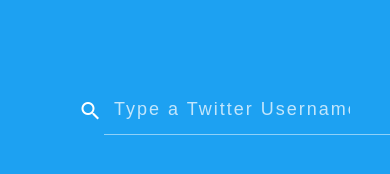
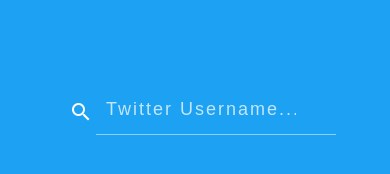
Before and after one commit to GitPaulo/findComms, an Angular app in the folder frontend/: page / in a window 390 px wide. Shown: the part 302-476 px from the top of the page. Built offline with nearby package versions, Linux system fonts and the light colour scheme; what ngx-input-search would draw is missing.

Commit message:
mobile compatibility

```diff
--- a/frontend/src/app/app.component.html
+++ b/frontend/src/app/app.component.html
@@ -10,24 +10,28 @@
   <mat-icon>informational</mat-icon>
 </button>
 <div class="interaction-container">
-  <div cdkTrapFocus [cdkTrapFocusAutoCapture]="true" class="search-box">
-    <label for="search-box"> Search Input </label>
-    <button tabindex="-1" class="btn-search" matSuffix mat-button>
-      <mat-icon>search</mat-icon>
-    </button>
-    <input
-      #searchInput
-      type="text"
-      class="input-search"
-      placeholder="Type a Twitter Username to Search..."
-      (ngxInputSearch)="searchTrigger($event)"
-    />
+  <div class="search-box">
     <mat-spinner
       class="spinner-search"
       *ngIf="loading"
       [diameter]="32"
       [color]="'accent'"
     ></mat-spinner>
+    <div (click)="focusWithDelay($event, 420)" class="search-container">
+      <label for="search-box"> Search Input </label>
+      <button class="btn-search" matSuffix mat-button>
+        <mat-icon>search</mat-icon>
+      </button>
+      <input
+        #searchInput
+        cdkTrapFocus
+        [cdkTrapFocusAutoCapture]="true"
+        type="text"
+        class="input-search"
+        [placeholder]="searchPlaceholder"
+        (ngxInputSearch)="searchTrigger($event)"
+      />
+    </div>
   </div>
   <div class="search-results">
     <ng-container *ngIf="results$ | async as results">
@@ -40,7 +44,7 @@
           <div
             [matTooltip]="getProfile(user)"
             matTooltipPosition="above"
-            matTooltipHideDelay="3000"
+            matTooltipHideDelay="500"
           >
             {{ user.name }}
           </div>
--- a/frontend/src/app/app.component.less
+++ b/frontend/src/app/app.component.less
@@ -28,21 +28,34 @@
 
   .search-box {
     display: flex;
-    flex-direction: row;
-    justify-content: center;
+    flex-direction: column;
     align-items: center;
+    text-align: center;
+    overflow: hidden;
+
+    @main-width: 430px;
 
     label {
       display: none;
     }
 
     .spinner-search {
-      position: relative;
-      left: 50px;
       height: 16px;
+      width: 32px;
+      position: fixed;
+      top: -50px;
+      height: 32px;
     }
 
+    .search-container {
+      display: flex;
+      align-items: center;
+
       .input-search {
+        position: relative;
+        top: 15px;
+        left: -31px;
+        z-index: -1;
         height: 50px;
         width: 50px;
         border-style: none;
@@ -71,9 +84,8 @@
 
       .btn-search {
         position: relative;
-      // hack
-      left: 58.5px;
-      top: -1px;
+        top: 15px;
+        left: 26px;
         width: 50px;
         height: 50px;
         border-style: none;
@@ -94,7 +106,7 @@
       }
 
       .btn-search:focus ~ .input-search {
-      width: 460px;
+        width: @main-width;
         border-radius: 0px;
         background-color: transparent;
         border-bottom: 1px solid rgba(255, 255, 255, 0.678);
@@ -102,12 +114,23 @@
       }
 
       .input-search:focus {
-      width: 460px;
+        width: @main-width;
         border-radius: 0px;
         background-color: transparent;
         border-bottom: 1px solid rgba(255, 255, 255, 0.5);
         transition: all 500ms cubic-bezier(0, 0.11, 0.35, 2);
         margin-left: 40px;
+      }
+
+      @media screen and (max-width: 600px) {
+        @main-width: 240px;
+        .btn-search:focus ~ .input-search {
+          width: @main-width;
+        }
+        .input-search:focus {
+          width: @main-width;
+        }
+      }
     }
   }
 
@@ -116,8 +139,9 @@
     flex-direction: column;
     gap: 4px;
     margin-top: 20px;
+    height: 0;
+    visibility: hidden;
     transition: all 750ms cubic-bezier(0, 0.11, 0.35, 2);
-    height: 0;
 
     .message {
       background-color: rgb(53, 53, 53);
@@ -150,6 +174,7 @@
       margin: 0px 16px;
       border-radius: 6px;
       gap: 4px;
+      transition: all 500ms cubic-bezier(0, 0.11, 0.25, 1.5);
 
       &:hover {
         cursor: pointer;
@@ -176,7 +201,8 @@
     }
 
     &:not(:empty) {
-      height: 800px;
+      visibility: unset;
+      height: 65vh;
       overflow-y: auto;
     }
   }
--- a/frontend/src/app/app.component.ts
+++ b/frontend/src/app/app.component.ts
@@ -1,3 +1,4 @@
+import { BreakpointObserver, BreakpointState } from "@angular/cdk/layout";
 import { Component, ElementRef, ViewChild } from "@angular/core";
 import { MatDialog } from "@angular/material/dialog";
 import { MatIconRegistry } from "@angular/material/icon";
@@ -25,21 +26,33 @@
 export class AppComponent {
   @ViewChild("searchInput")
   searchInput!: ElementRef;
-  title = "findcomms";
+  title = "findComms";
+  searchPlaceholder = "Type a Twitter Username to Search...";
   loading = false;
   results$: Observable<CommsData> = new Observable<CommsData>();
   error = "";
 
   constructor(
     private twitterService: TwitterService,
+    private dialog: MatDialog,
     iconRegistry: MatIconRegistry,
     sanitizer: DomSanitizer,
-    private dialog: MatDialog
+    breakpointObserver: BreakpointObserver
   ) {
     iconRegistry.addSvgIconLiteral(
       "github",
       sanitizer.bypassSecurityTrustHtml(githubSVG)
     );
+    breakpointObserver
+      .observe(["(max-width: 600px)"])
+      .subscribe((state: BreakpointState) => {
+        console.log("?");
+        if (state.matches) {
+          this.searchPlaceholder = "Twitter Username...";
+        } else {
+          this.searchPlaceholder = "Type a Twitter Username to Search...";
+        }
+      });
   }
 
   ngOnInit(): void {}
@@ -102,7 +115,7 @@
         this.error =
           error instanceof ProgressEvent
             ? "API is likely down!"
-            : error || error.message || "No clue what went wrong, retry lol?";
+            : error || error?.message || "No clue what went wrong, retry lol?";
         return of(emptyData);
       }),
       finalize(() => {
@@ -124,6 +137,14 @@
   }
 
   openInfoDialog(): void {
-    const dialogRef = this.dialog.open(InfoDialogComponent);
+    this.dialog.open(InfoDialogComponent);
+  }
+
+  focusWithDelay(event: MouseEvent, delay: number): void {
+    // shitcode
+    setTimeout(() => {
+      this.searchInput.nativeElement.focus();
+    }, delay);
+    event.stopPropagation();
   }
 }
```
Also changed, not shown: frontend/src/app/app.module.ts (+8 -2 lines). Lines whose indentation alone changed are shown as unchanged.
